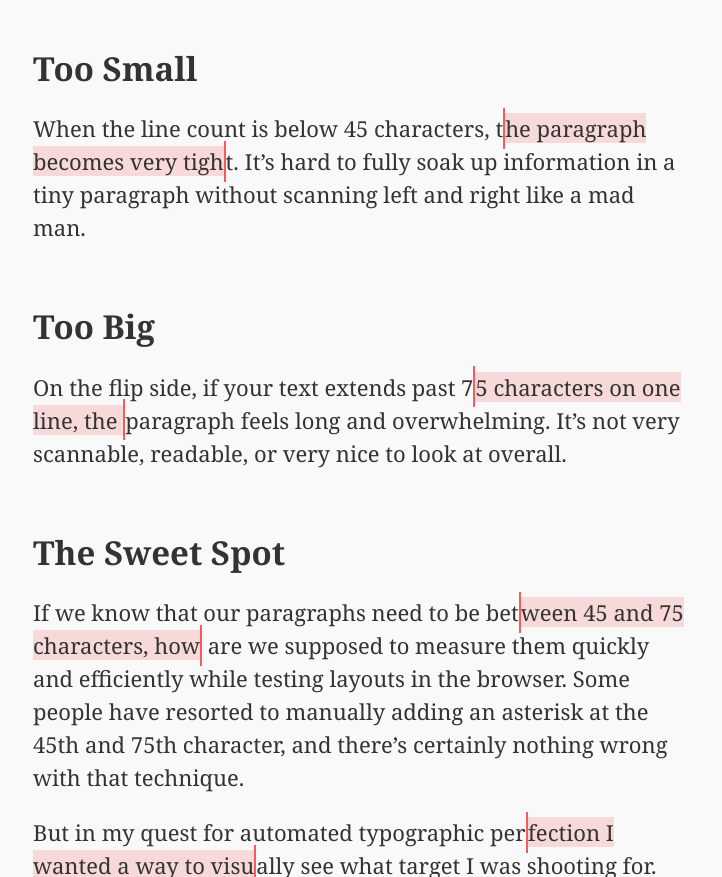
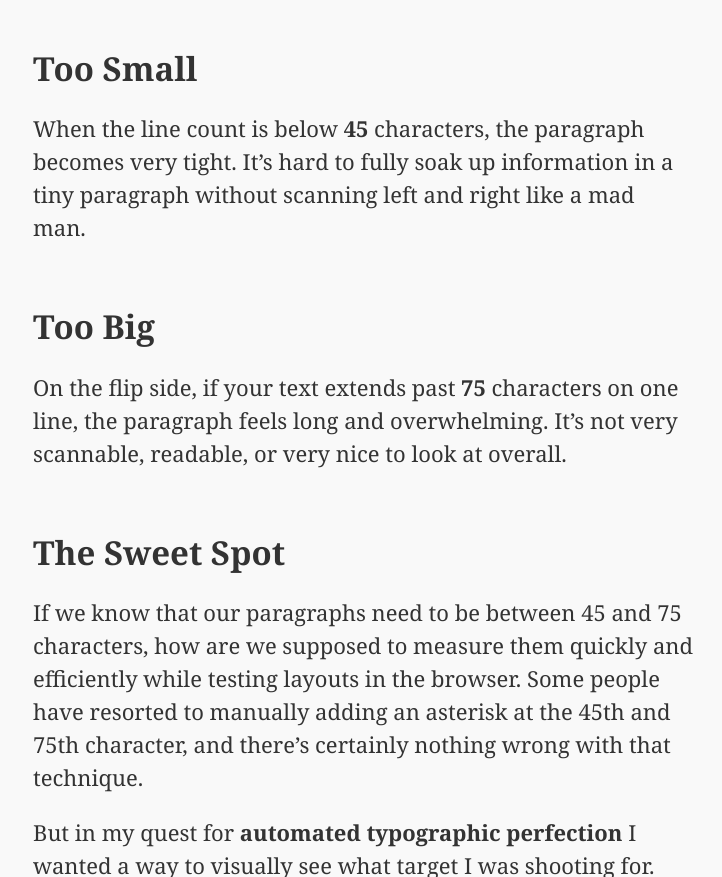
Before and after one commit to mds/readable, a plain HTML site: page source/demo/index.html in a window 1280 px wide. Shown: the part 1282-2159 px from the top of the page, without its empty margins (277-999 px from the left). Drawn offline with nearby package versions, Linux system fonts and the light colour scheme.

Commit message:
updated demo to not switch on by default

```diff
--- a/readable/readable.js
+++ b/readable/readable.js
@@ -7,7 +7,7 @@
 
 (function($) {
 
-  var showReadableOnLoad = true;
+  var showReadableOnLoad = false;
   var charCountShowing = false; // don't set this to true
 
   $('body')
--- a/source/demo/index.html
+++ b/source/demo/index.html
@@ -1,6 +1,6 @@
 <html>
   <head>
-    <title>Readable.js</title>
+    <title>Readable - A plugin for creating readable paragraphs</title>
     <meta charset="utf-8">
     <meta name="viewport" content="width=device-width, initial-scale=1, maximum-scale=1">
     <meta name="description" content="Full stack designer. Specialty in iOS and responsive web design. Father of 4. Currently obsessed with cycling." />
@@ -18,7 +18,7 @@
         <h1>Readable</h1>
         <div class="desc">A jQuery plugin<span> by <a href="http://twitter.com/mds"><strong>@mds</strong></a></span></div>
       </section>
-      <p>Introducing <strong>Readable</strong>, a jQuery plugin to help you create optimally sized paragraphs for maximum readability. Toggle the switch in the lower right corner to see it in action. It conveniently marks the <strong>45th and 75th</strong> character of every paragraph tag when turned on. Your paragraph line breaks should fall somewhere in between those two numbers. If that’s not happening, then you’ve got some tweaking to do.</p>
+      <p>Introducing <strong><a href="https://github.com/mds/readable">Readable</a></strong>, a jQuery plugin to help you create optimally sized paragraphs for maximum readability. <strong>Toggle the switch</strong> in the lower right corner to see it in action. It conveniently marks the <strong>45th</strong> and <strong>75th</strong> character of every paragraph tag when turned on. Your paragraph line breaks should fall somewhere in between those two numbers. If that’s not happening, then you’ve got some tweaking to do.</p>
 
       <h2>Typography</h2>
 
@@ -26,21 +26,21 @@
 
       <p><strong>Optimal</strong> varies depending on whether or not your text is multi-column like a magazine or single column like 99% of web-based blocks of copy. Either way, the character count of one line is a major contributor to the overall readability of your content. Readability is like Ron Burgundy—kind of a big deal.</p>
 
-      <p>For those of us creating websites for a living, our magic character count falls somewhere in between <strong>45 and 75</strong>. These numbers refer to the number of characters occupying one line of text within a paragraph, before a line break and text wrap. If that number is too low or too high, the paragraph becomes much less <strong>readable</strong>.</p>
+      <p>For those of us creating websites for a living, our magic character count falls somewhere in between <strong>45–75</strong>. These numbers refer to the number of characters occupying one line of text within a paragraph, before a line break and text wrap. If that number is too low or too high, the paragraph becomes much less <strong>readable</strong>.</p>
 
       <h2>Too Small</h2>
 
-      <p>When the line count is below 45 characters, the paragraph becomes very tight. It’s hard to fully soak up information in a tiny paragraph without scanning left and right like a mad man.</p>
+      <p>When the line count is below <strong>45</strong> characters, the paragraph becomes very tight. It’s hard to fully soak up information in a tiny paragraph without scanning left and right like a mad man.</p>
 
       <h2>Too Big</h2>
 
-      <p>On the flip side, if your text extends past 75 characters on one line, the paragraph feels long and overwhelming. It’s not very scannable, readable, or very nice to look at overall. </p>
+      <p>On the flip side, if your text extends past <strong>75</strong> characters on one line, the paragraph feels long and overwhelming. It’s not very scannable, readable, or very nice to look at overall. </p>
 
       <h2>The Sweet Spot</h2>
 
       <p>If we know that our paragraphs need to be between 45 and 75 characters, how are we supposed to measure them quickly and efficiently while testing layouts in the browser. Some people have resorted to manually adding an asterisk at the 45th and 75th character, and there’s certainly nothing wrong with that technique.</p>
 
-      <p>But in my quest for automated typographic perfection I wanted a way to visually see what target I was shooting for. Readable.js gives you that target.</p>
+      <p>But in my quest for <strong>automated typographic perfection</strong> I wanted a way to visually see what target I was shooting for. <strong><a href="https://github.com/mds/readable">Readable</a></strong> gives you that target.</p>
     </article>
 
     <!-- call jQuery and readable.js here -->
```
